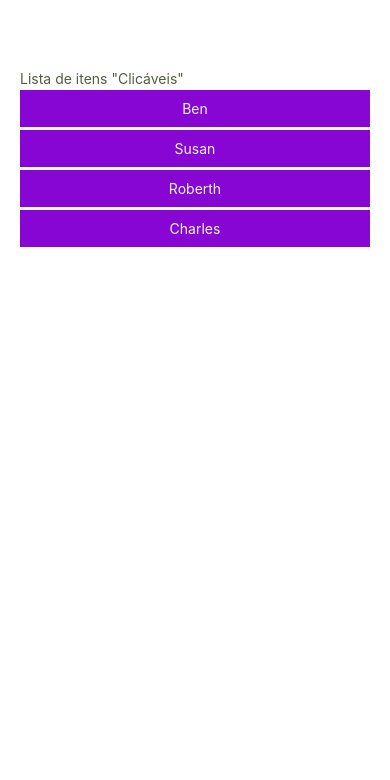
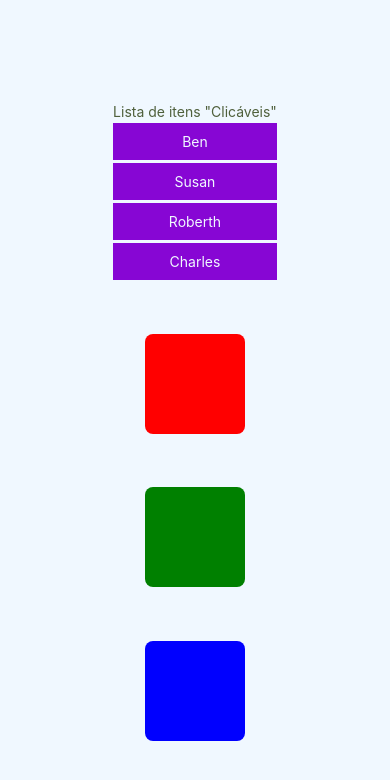
Before and after one commit to IgorSilva-S/CARDMOB, a React Native app in the folder Etapa 2/app-react-exemplos/: screen / in a window 390 px wide. Shown: the top 780 px of the page. Built offline with nearby package versions, Linux system fonts and the light colour scheme.

Commit message:
View basic examples

```diff
--- a/Etapa 2/app-react-exemplos/App.js
+++ b/Etapa 2/app-react-exemplos/App.js
@@ -8,7 +8,10 @@ export default function App() {
 
   return (
     <View style={styles.container}>
-      <List/>
+      <List />
+      <View style={styles.redbox}></View>
+      <View style={styles.greenbox}></View>
+      <View style={styles.bluebox}></View>
     </View>
   );
 }
@@ -17,57 +20,29 @@ const styles = StyleSheet.create({
   container: {
     flex: 1,
     padding: 20,
-    marginTop: 50
+    justifyContent: 'space-evenly',
+    alignItems: 'center',
+    backgroundColor: 'aliceblue',
+    height: '100%',
+    paddingTop: 50,
+    paddingBottom: 50,
   },
-
-  title: {
-    fontSize: 28,
-    marginBottom: 20,
+  redbox: {
+    width: 100,
+    height: 100,
+    backgroundColor: 'red',
+    borderRadius: 8,
   },
-
-  buttonContainer: {
-    flexDirection: 'row',
-    gap: 5,
+  greenbox: {
+    width: 100,
+    height: 100,
+    backgroundColor: 'green',
+    borderRadius: 8,
   },
-
-  input: {
-    height: 40,
-    borderBottomColor: '#8706d4',
-    borderBottomWidth: 1,
-    marginBottom: 10,
-    paddingHorizontal: 10,
+  bluebox: {
+    width: 100,
+    height: 100,
+    backgroundColor: 'blue',
+    borderRadius: 8,
   },
-
-  list: {
-    marginTop: 20,
-    overflow:  'scroll',
-    height: 'auto',
-  },
-
-  item: {
-    flexDirection: 'row',
-    alignItems: 'center',
-    justifyContent: 'space-between',
-    marginBottom: 10,
-    padding: 10,
-    backgroundColor: '#f0f2ff',
-    borderRadius: 5,
-    gap: 5,
- },
- itemText: {
-  flex: 1,
-  marginRight: 10,
- },
- button: {
-  flexDirection: 'row',
-  gap: 5,
- },
- editInput: {
-  flex: 1,
-  height: 40,
-  borderBottomColor: '#8706d4',
-  borderBottomWidth: 1,
-  marginBottom: 10,
-  paddingHorizontal: 10,
-}
 });
```
